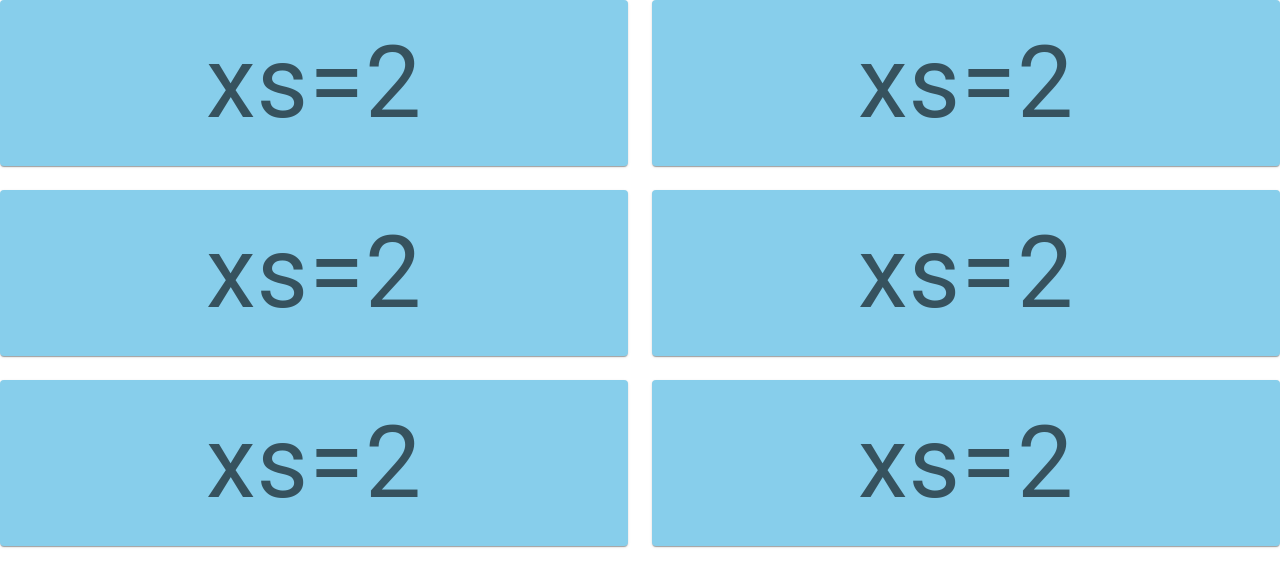
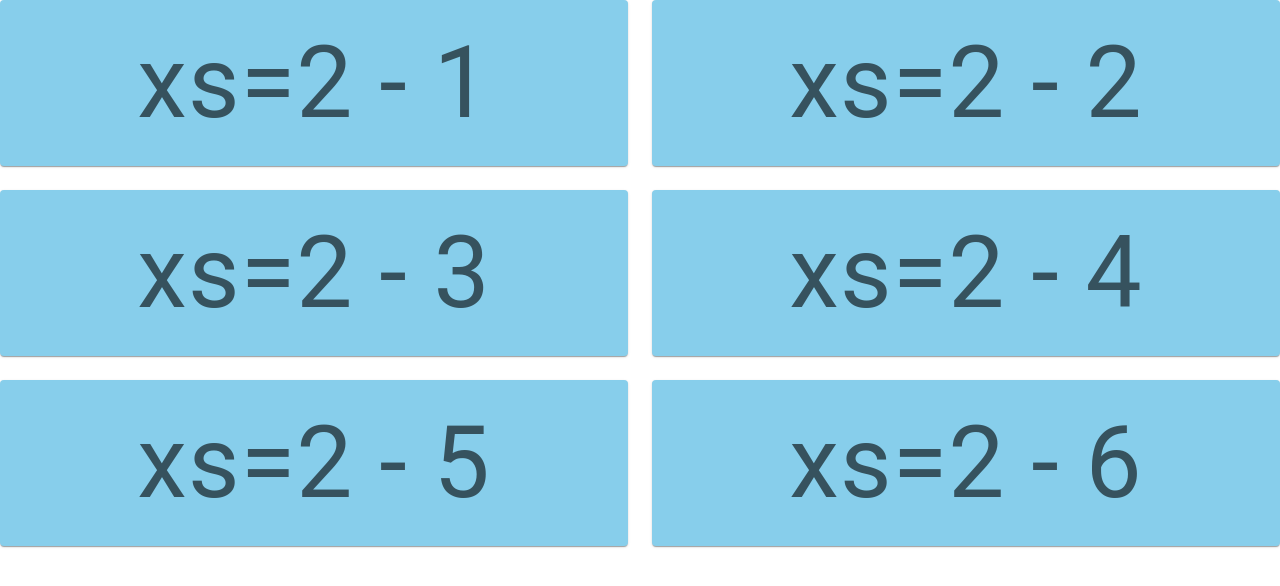
Before and after one commit to dineshabey/react-MUI, a React (Create React App) app: page / in a window 1280 px wide. Shown: the top 586 px of the page. Built offline with nearby package versions, Linux system fonts and the light colour scheme.

Commit message:
interative row-coloum

```diff
--- a/src/layouts/BasicGrid.js
+++ b/src/layouts/BasicGrid.js
@@ -4,6 +4,7 @@ import Box from '@mui/material/Box';
 import Paper from '@mui/material/Paper';
 import Grid from '@mui/material/Grid';
 import { Typography } from '@mui/material';
+import { Directions } from '@mui/icons-material';
 
 const Item = styled(Paper)(({ theme }) => ({
   backgroundColor: 'skyblue',
@@ -17,15 +18,24 @@ const Item = styled(Paper)(({ theme }) => ({
 export default function BasicGrid() {
   return (
     <Box sx={{ flexGrow: 1 }}>
-      <Grid container spacing={{ xs: 2, md: 3 }} columns={{ xs: 4, sm: 8, md: 12 }}>
+      <Grid container
+        spacing={{ xs: 2, md: 3 }}
+        columns={{ xs: 4, sm: 8, md: 12 }}
+        directions="column"
+        justifyContent="space-between"
+      >
         {Array.from(Array(6)).map((_, index) => (
           <Grid item xs={2} sm={4} md={6} key={index}>
             <Item>
-              <Typography sx={{ fontSize: { xs: '20px', sm: '30px', md: '40px',lg:'100px' } }}>xs=2</Typography>
+              <Typography sx={{ fontSize: { xs: '20px', sm: '30px', md: '40px', lg: '100px' } }}>
+              xs=2 - {index+1}
+              </Typography>
             </Item>
           </Grid>
         ))}
       </Grid>
-    </Box>
+    </Box >
+
+
   );
 }
```
